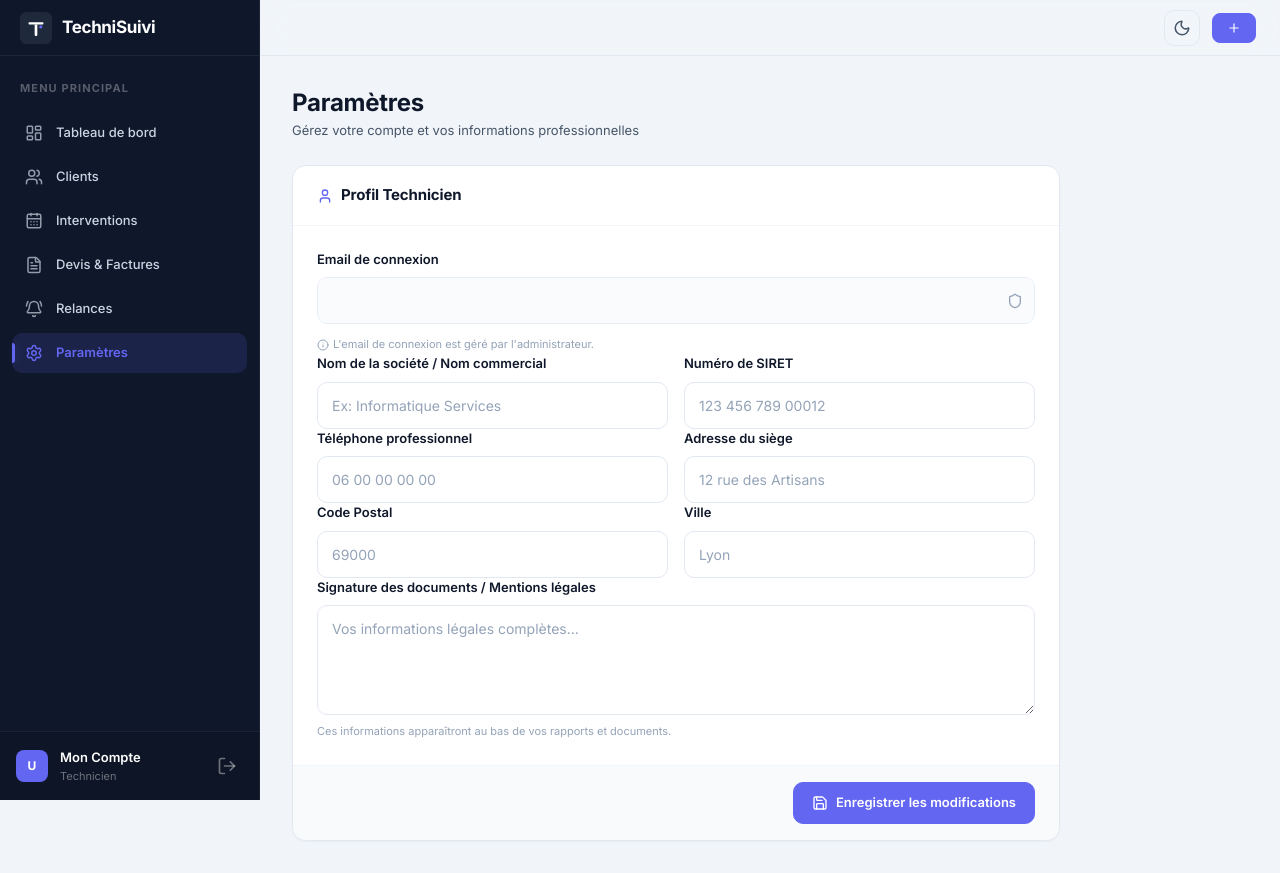
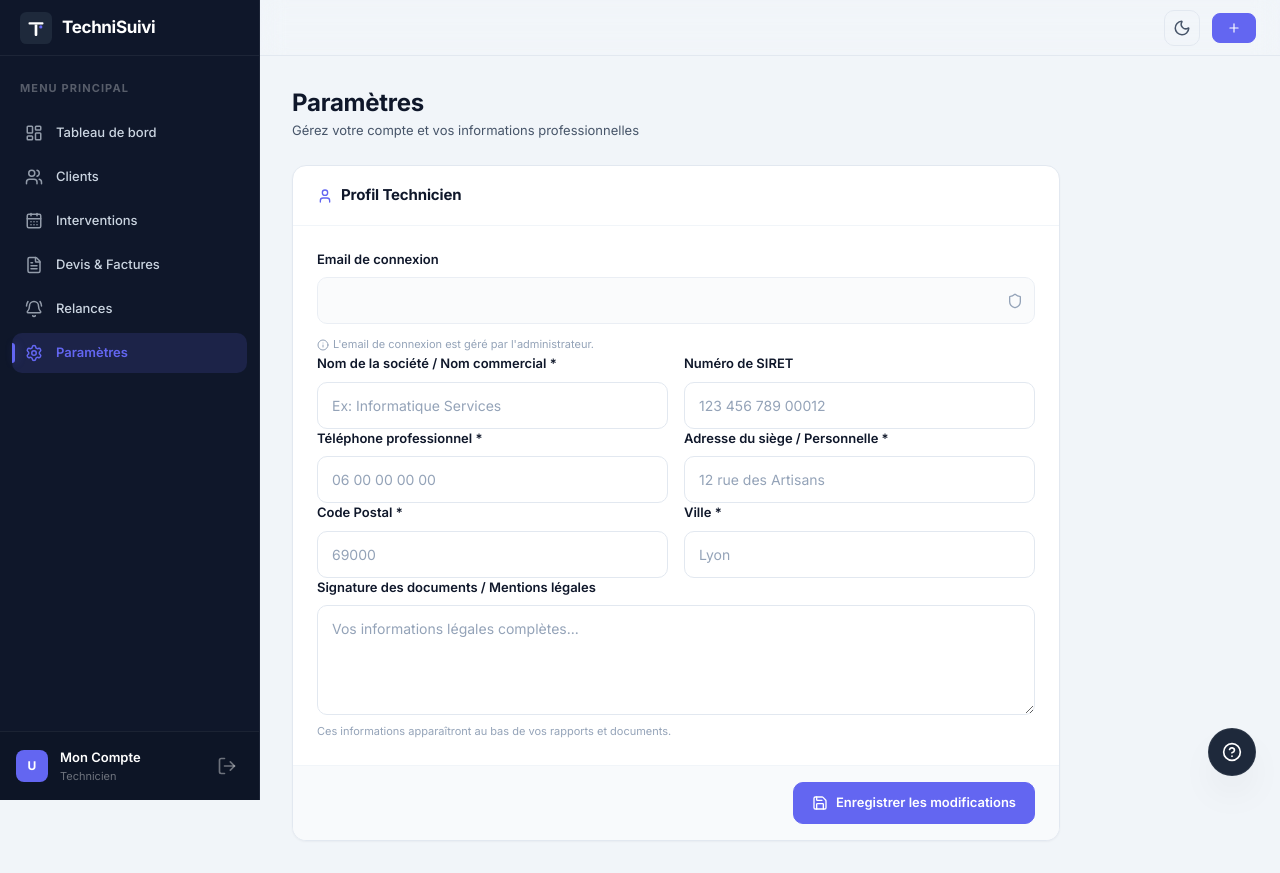
Before and after one commit to NasirFakhour/helppilot, a Next.js app: page /settings in a window 1280 px wide. Built offline with nearby package versions, Linux system fonts and the light colour scheme; no server answers.

Commit message:
feat: enforce mandatory profile fields and add floating help button

```diff
--- a/src/app/(app)/layout.tsx
+++ b/src/app/(app)/layout.tsx
@@ -3,6 +3,7 @@
 import { useState } from 'react'
 import { Sidebar } from '@/components/layout/Sidebar'
 import { Topbar } from '@/components/layout/Topbar'
+import { HelpCircle } from 'lucide-react'
 
 export default function AppLayout({
   children,
@@ -22,6 +23,10 @@ export default function AppLayout({
           {children}
         </main>
       </div>
+
+      <a href="mailto:support@technisuivi.fr?subject=Besoin d'aide" className="btn-help" title="Besoin d'aide ?">
+        <HelpCircle />
+      </a>
     </div>
   )
 }
--- a/src/app/(app)/settings/page.tsx
+++ b/src/app/(app)/settings/page.tsx
@@ -83,8 +83,8 @@ export default function SettingsPage() {
 
             <div className="form-row">
               <div className="form-group">
-                <label className="form-label" htmlFor="nom_societe">Nom de la société / Nom commercial</label>
-                <input type="text" id="nom_societe" name="nom_societe" className="form-control" defaultValue={profile?.nom_societe || ''} placeholder="Ex: Informatique Services" />
+                <label className="form-label" htmlFor="nom_societe">Nom de la société / Nom commercial *</label>
+                <input type="text" id="nom_societe" name="nom_societe" className="form-control" defaultValue={profile?.nom_societe || ''} placeholder="Ex: Informatique Services" required />
               </div>
               <div className="form-group">
                 <label className="form-label" htmlFor="siret">Numéro de SIRET</label>
@@ -94,23 +94,23 @@ export default function SettingsPage() {
 
             <div className="form-row">
               <div className="form-group">
-                <label className="form-label" htmlFor="telephone">Téléphone professionnel</label>
-                <input type="tel" id="telephone" name="telephone" className="form-control" defaultValue={profile?.telephone || ''} placeholder="06 00 00 00 00" />
+                <label className="form-label" htmlFor="telephone">Téléphone professionnel *</label>
+                <input type="tel" id="telephone" name="telephone" className="form-control" defaultValue={profile?.telephone || ''} placeholder="06 00 00 00 00" required />
               </div>
               <div className="form-group">
-                <label className="form-label" htmlFor="adresse">Adresse du siège</label>
-                <input type="text" id="adresse" name="adresse" className="form-control" defaultValue={profile?.adresse || ''} placeholder="12 rue des Artisans" />
+                <label className="form-label" htmlFor="adresse">Adresse du siège / Personnelle *</label>
+                <input type="text" id="adresse" name="adresse" className="form-control" defaultValue={profile?.adresse || ''} placeholder="12 rue des Artisans" required />
               </div>
             </div>
 
             <div className="form-row">
               <div className="form-group">
-                <label className="form-label" htmlFor="code_postal">Code Postal</label>
-                <input type="text" id="code_postal" name="code_postal" className="form-control" defaultValue={profile?.code_postal || ''} placeholder="69000" />
+                <label className="form-label" htmlFor="code_postal">Code Postal *</label>
+                <input type="text" id="code_postal" name="code_postal" className="form-control" defaultValue={profile?.code_postal || ''} placeholder="69000" required />
               </div>
               <div className="form-group">
-                <label className="form-label" htmlFor="ville">Ville</label>
-                <input type="text" id="ville" name="ville" className="form-control" defaultValue={profile?.ville || ''} placeholder="Lyon" />
+                <label className="form-label" htmlFor="ville">Ville *</label>
+                <input type="text" id="ville" name="ville" className="form-control" defaultValue={profile?.ville || ''} placeholder="Lyon" required />
               </div>
             </div>
 
--- a/src/app/css/components.css
+++ b/src/app/css/components.css
@@ -647,6 +647,37 @@ select.form-control {
 .relance-detail  { font-size: var(--font-size-xs); color: var(--color-text-secondary); margin-top: 2px; }
 .relance-actions { display: flex; gap: var(--space-2); flex-shrink: 0; }
 
+/* ══ HELP BUTTON ══════════════════════════════════════════ */
+.btn-help {
+  position: fixed;
+  bottom: 24px;
+  right: 24px;
+  width: 48px;
+  height: 48px;
+  border-radius: 24px;
+  background: var(--color-brand);
+  color: #FFFFFF;
+  display: flex;
+  align-items: center;
+  justify-content: center;
+  box-shadow: var(--shadow-lg);
+  z-index: 100;
+  transition: all var(--transition-fast);
+  border: 1px solid var(--color-sidebar-border);
+}
+
+.btn-help:hover {
+  transform: scale(1.1);
+  background: var(--color-accent);
+  box-shadow: 0 0 20px var(--color-accent-glow);
+}
+
+.btn-help svg {
+  width: 20px;
+  height: 20px;
+}
+
+
 /* ══ PAGE HEADER ══════════════════════════════════════════ */
 .page-header {
   display: flex;
```
Also changed, not shown: 1 other file (tests, documents, lock files or other folders).
